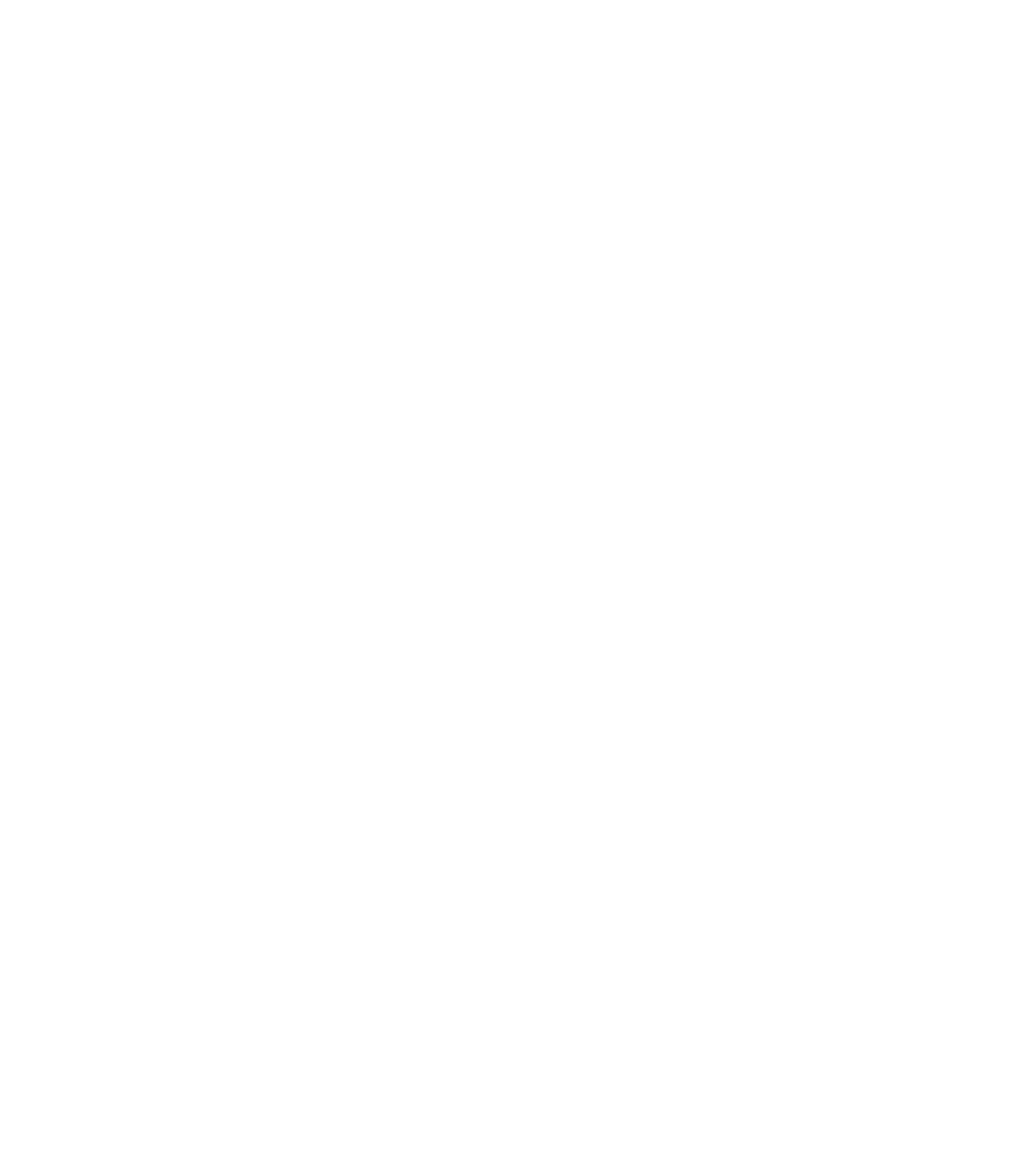
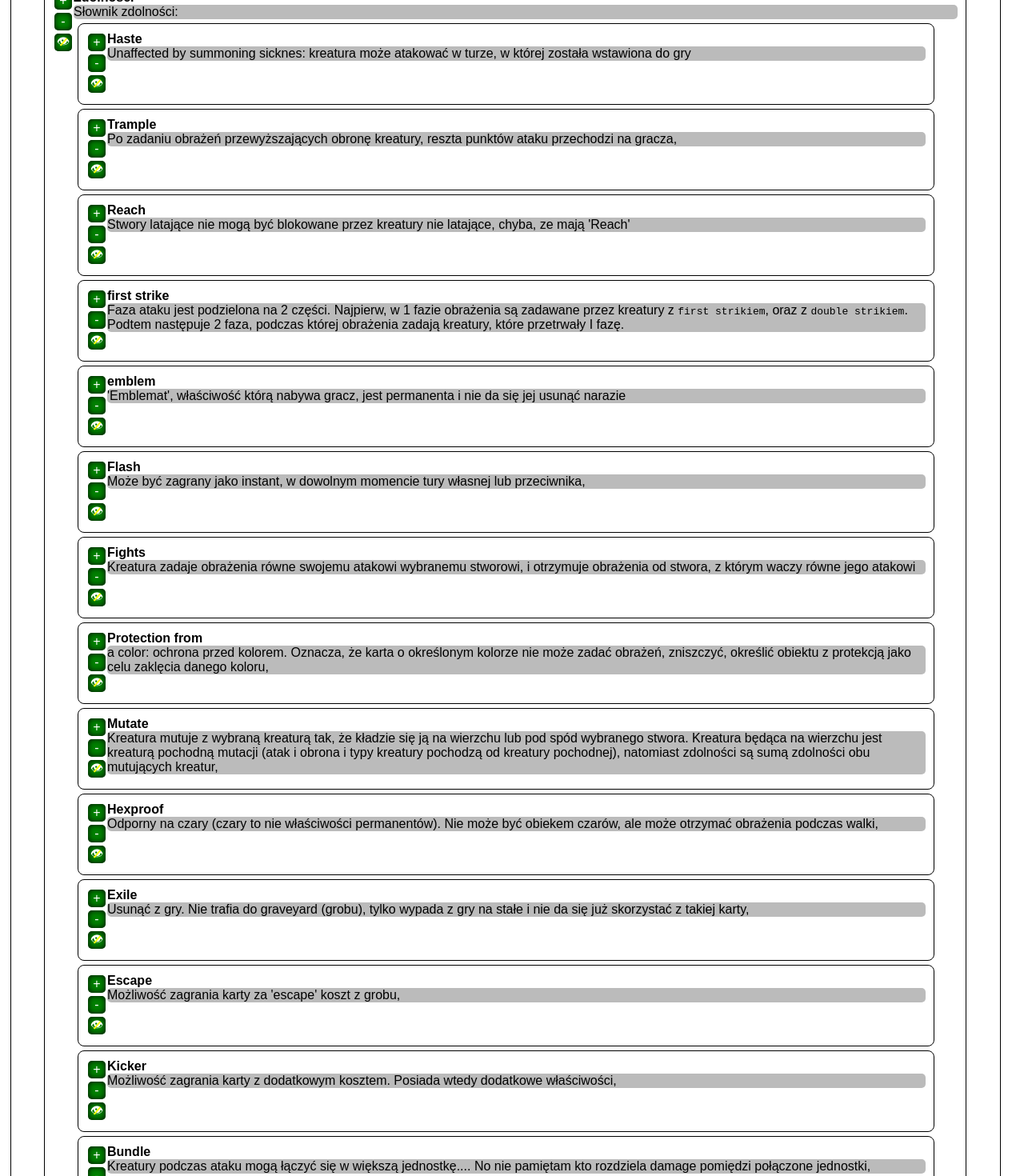
Before and after one commit to gudmar/treeDocumentViewer, a React (Create React App) app: page / in a window 1280 px wide. Shown: the part 780-2250 px from the top of the page at 80% size. Before the commit the page ends 816 px from the top, so only its background shows below. Built offline with nearby package versions, Linux system fonts and the light colour scheme.

Commit message:
content added to the mtg rules

```diff
--- a/src/Data/testDocument.js
+++ b/src/Data/testDocument.js
@@ -46,6 +46,97 @@
 
 
             ]
+        },
+
+        {
+            title: 'Zdolności',
+            description: 'Słownik zdolności:',
+            content: [
+                {
+                    title: 'Haste',
+                    description: `Unaffected by summoning sicknes: kreatura może atakować w turze, w
+                    której została wstawiona do gry`,
+                    content: []
+                },
+                {
+                    title: 'Trample',
+                    description: `Po zadaniu obrażeń przewyższających obronę kreatury, reszta punktów ataku
+                    przechodzi na gracza,`,
+                    content: []
+                },
+                {
+                    title: 'Reach',
+                    description: `Stwory latające nie mogą być blokowane przez kreatury nie latające, chyba, ze mają
+                    'Reach'`, content: []
+                },
+                {
+                    title: 'first strike',
+                    description: `Faza ataku jest podzielona na 2 części. Najpierw, w 1 fazie obrażenia są zadawane
+                    przez kreatury z <code>first strikiem</code>, oraz z <code>double strikiem</code>. Podtem
+                    następuje 2 faza, podczas której obrażenia zadają kreatury, które przetrwały I fazę.`,
+                    content:[]
+                },
+                {
+                    title: 'emblem',
+                    description: `
+                    'Emblemat', właściwość którą nabywa gracz, jest permanenta i nie da się jej usunąć narazie
+                    `,
+                    content: []
+                },
+                {
+                    title: 'Flash',
+                    description: `Może być zagrany jako instant, w dowolnym momencie tury własnej lub przeciwnika,`,
+                    content: []
+                },
+                {
+                    title: 'Fights',
+                    description: `Kreatura zadaje obrażenia równe swojemu atakowi wybranemu stworowi, i otrzymuje
+                    obrażenia od stwora, z którym waczy równe jego atakowi`,
+                    content: []
+                },
+                {
+                    title: 'Protection from',
+                    description: `a color: ochrona przed kolorem. Oznacza, że karta o określonym kolorze nie może
+                    zadać obrażeń, zniszczyć, określić obiektu z protekcją jako celu zaklęcia danego koloru,`,
+                    content: []
+                },
+                {
+                    title: 'Mutate',
+                    description: `Kreatura mutuje z wybraną kreaturą tak, że kładzie się ją na wierzchu lub pod
+                    spód wybranego stwora. Kreatura będąca na wierzchu jest kreaturą pochodną mutacji (atak i
+                        obrona i typy kreatury pochodzą od kreatury pochodnej), natomiast zdolności są
+                        sumą zdolności obu mutujących kreatur,`
+                },{
+                    title: 'Hexproof',
+                    description: `Odporny na czary (czary to nie właściwości permanentów). Nie może być obiekem czarów,
+                    ale może otrzymać obrażenia podczas walki,`,
+                    content: []
+                },
+                {
+                    title: 'Exile',
+                    description: `Usunąć z gry. Nie trafia do graveyard (grobu), tylko wypada z gry na stałe i nie da
+                    się już skorzystać z takiej karty,`
+                },
+                {
+                    title: 'Escape',
+                    description: `Możliwość zagrania karty za 'escape' koszt z grobu,`,
+                    content: []
+                },
+                {
+                    title: 'Kicker',
+                    description: `Możliwość zagrania karty z dodatkowym kosztem. Posiada wtedy dodatkowe właściwości,`,
+                    content: []
+
+                },
+                {
+                    title: 'Bundle',
+                    description: `Kreatury podczas ataku mogą łączyć się w większą jednostkę.... No nie pamiętam
+                    kto rozdziela damage pomiędzi połączone jednostki,`,
+                    content: []
+                }
+
+
+            ]
         }
     ]
 }
```
